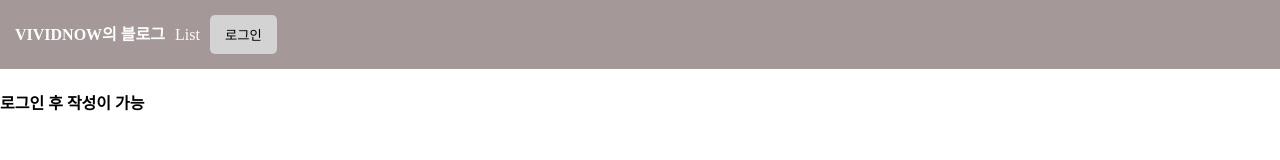
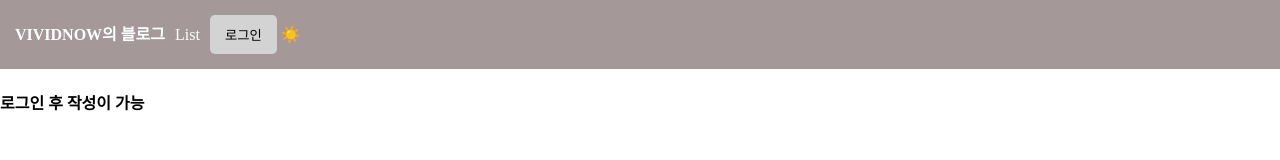
Before and after one commit to belucent0/my-Blog-with-Next.js, a Next.js app: page /write in a window 1280 px wide. Shown: the top 160 px of the page. Built offline with nearby package versions, Linux system fonts and the light colour scheme; no server answers.

Commit message:
추가, 다크모드

```diff
--- /dev/null
+++ b/app/DarkMode.js
@@ -0,0 +1,36 @@
+'use client'
+import { useRouter } from "next/navigation";
+import { useEffect, useState } from "react";
+
+export default function DarkMode() {
+    let router = useRouter()
+    const [mode, setMode] = useState('light');
+
+    useEffect(()=>{
+      let cookieValue = ('; '+document.cookie).split(`; mode=`).pop().split(';')[0]
+      if (cookieValue == '') {
+        document.cookie = 'mode=light; max-age=' + (3600 * 24 * 400)
+      }
+      setMode(cookieValue);
+    },[])
+
+    let modeChange = <span onClick={()=>{
+      let cookieValue = ('; '+document.cookie).split(`; mode=`).pop().split(';')[0]
+      if (cookieValue == 'light') {
+        document.cookie = 'mode=dark; max-age=' + (3600 * 24 * 400)
+        router.refresh()  //새로고침
+        setMode('dark')
+      } else {
+        document.cookie = 'mode=light; max-age=' + (3600 * 24 * 400)
+        router.refresh()
+        setMode('light')
+      }
+     }}> {mode === 'light' ? '🌙': '☀️'} </span>
+
+  return (
+    <span>
+      {modeChange}
+    </span>
+
+  )
+}
--- a/app/globals.css
+++ b/app/globals.css
@@ -63,3 +63,11 @@
     opacity: 1;
     transition: all 1s;
   }
+
+  .dark-mode .navbar {
+    background: #222;
+  }
+
+  .dark-mode .navbar a {
+    color: white;
+  }
--- a/app/layout.js
+++ b/app/layout.js
@@ -3,6 +3,8 @@
 import {LoginBtn, LogoutBtn} from './LoginBtn'
 import { getServerSession } from 'next-auth';
 import { authOptions } from '@/pages/api/auth/[...nextauth]';
+import { cookies } from 'next/headers';
+import DarkMode from './DarkMode';
 
 export const metadata = {
   title: 'VIVIDNOW의 블로그',
@@ -11,19 +13,29 @@
 
 export default async function RootLayout({ children}) {
   let session = await getServerSession(authOptions)
+
+  let res = cookies().get('mode')
+
   return (
-    <html lang="en">
-      <body>
+    <html>
+      <body className={
+        res != undefined && res.value == 'dark'
+        ? 'dark-mode'
+        : ''
+        }>
         <div className="navbar">
         <Link href="/" className="logo">VIVIDNOW의 블로그</Link>
         <Link href="/list">List</Link>
 
         {
-          session ? <span>{session.user.name} <LogoutBtn/> </span> : <LoginBtn/>
+          session
+          ? <span>{session.user.name} <LogoutBtn/> </span>
+          : <LoginBtn/>
         }
+        <DarkMode />
         </div>
         {children}
-        </body>
+      </body>
     </html>
   )
 }
--- a/app/write/WriteForm.js
+++ b/app/write/WriteForm.js
@@ -10,7 +10,6 @@
     let filename = encodeURIComponent(file.name) //한글 파일명
     let res = await fetch('/api/post/image?file=' + filename)
     res = await res.json()
-
 
   //S3 업로드
   const formData = new FormData()
@@ -35,6 +34,7 @@
         <input name="title" placeholder="글제목" />
         <input name="content" placeholder="글내용" />
         <input type="file" accept="image/*" onChange={fileChange} />
+        <input name="content" placeholder="글내용" />
         <img src={src} />
         <button type="submit">전송</button>
       </form>
```
Also changed, not shown: app/LoginBtn.js (+8 -0 lines).
